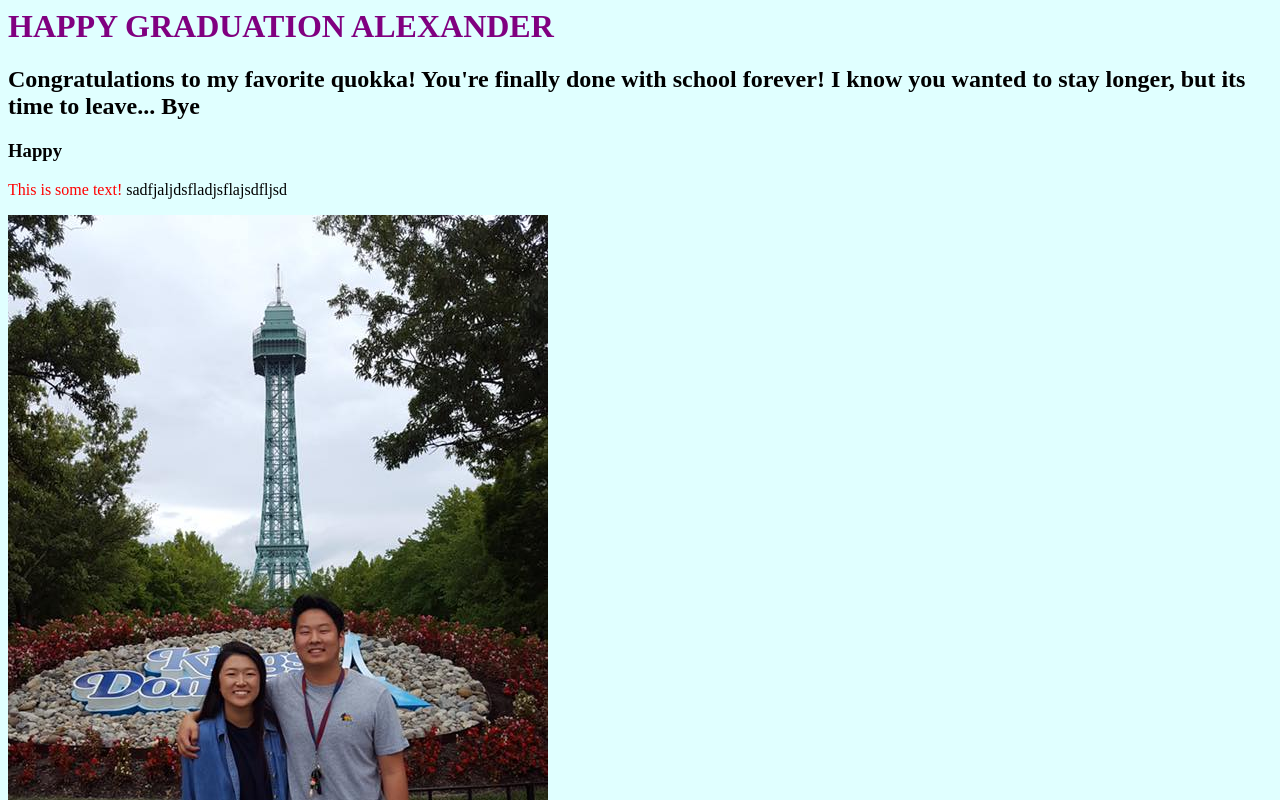
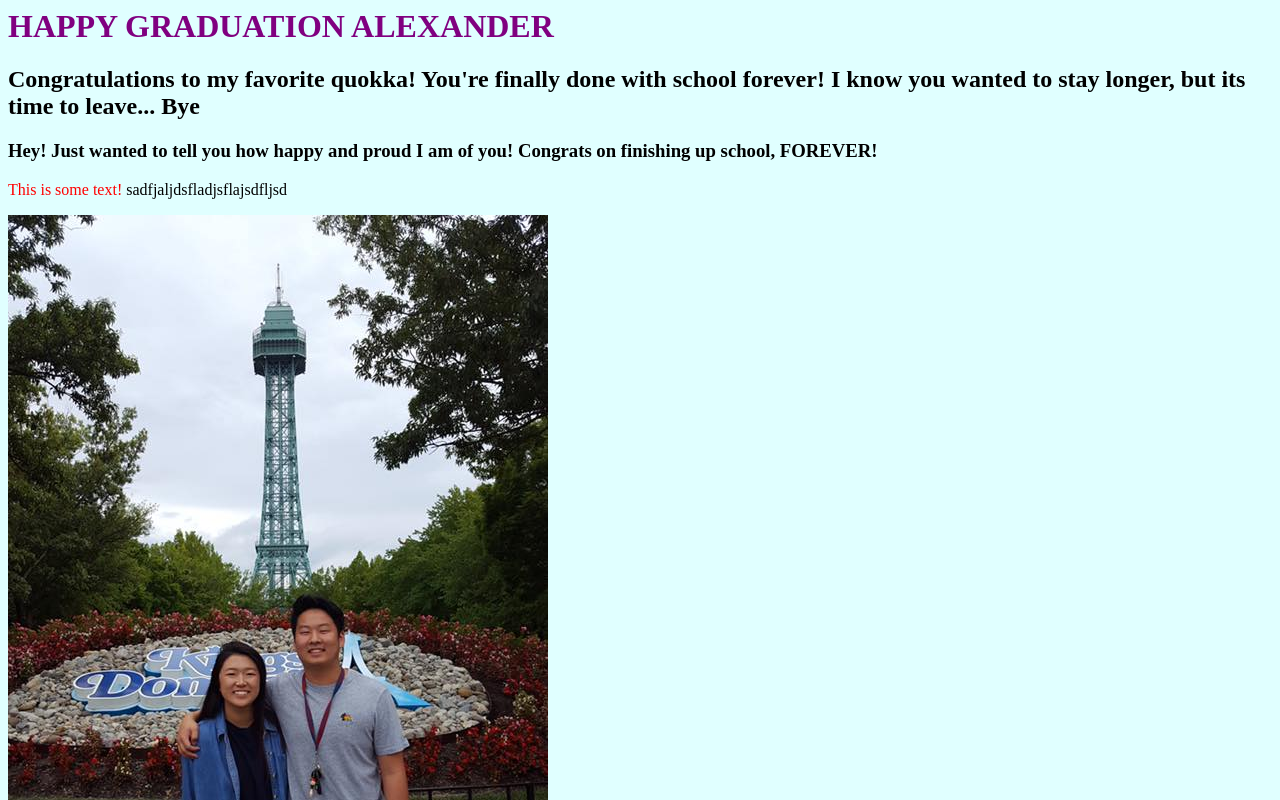
Before and after one commit to euniceykwon/euniceykwon.github.io, a plain HTML site: page index.html in a window 1280 px wide. Shown: the top 800 px of the page. Drawn offline with Linux system fonts and the light colour scheme.

Commit message:
minor changes

```diff
--- a/index.html
+++ b/index.html
@@ -15,7 +15,7 @@
   Congratulations to my favorite quokka! You're finally done with school forever! I know you wanted to stay longer, but its time to leave... Bye
 </h2>
 <h3>
-  Happy
+  Hey! Just wanted to tell you how happy and proud I am of you! Congrats on finishing up school, FOREVER!
 </h3>
 <p>
   <font color="red">This is some text!</font>
```
Also changed, not shown: hehe.webp (added), 1 other file.
